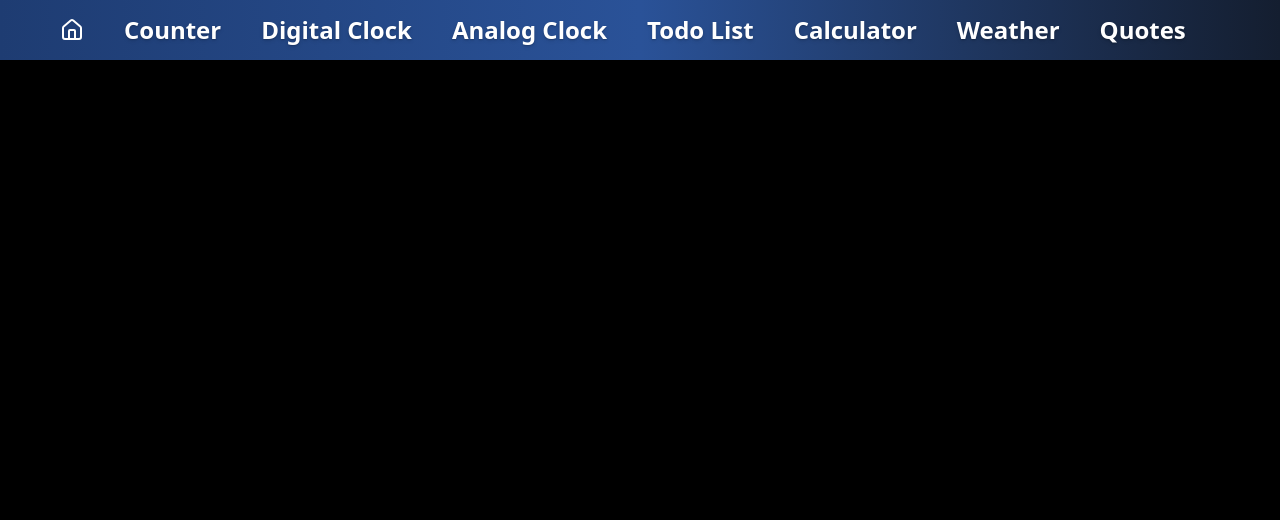
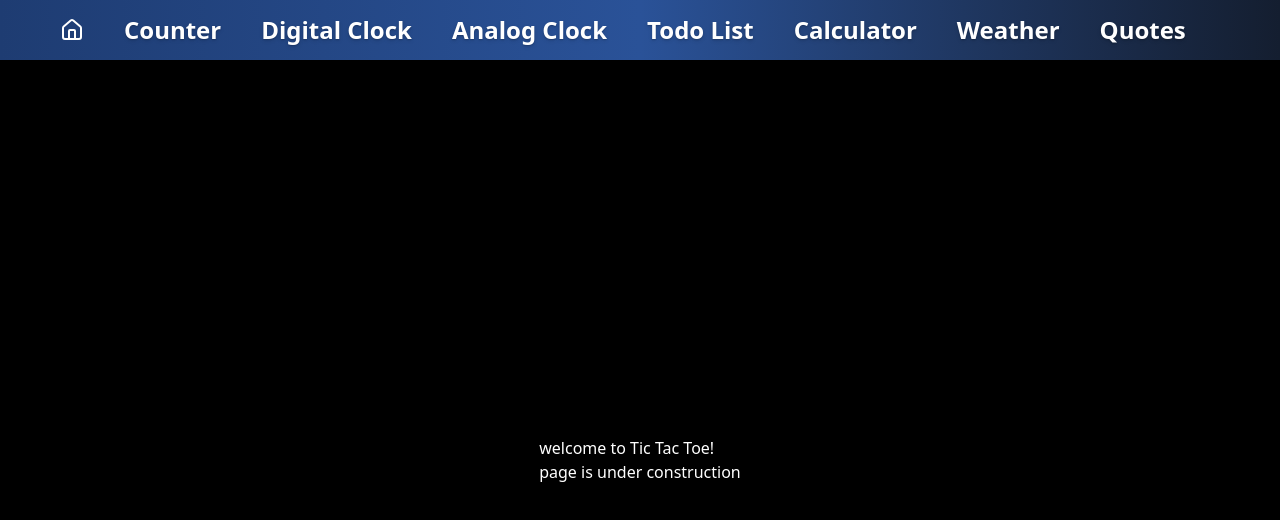
Before and after one commit to saitejavadagam/React-mini-projects, a React (Vite) app: page /tic-tac-toe in a window 1280 px wide. Shown: the top 520 px of the page. Built offline with nearby package versions, Linux system fonts and the light colour scheme.

Commit message:
ADD: TicTacToe.jsx

```diff
--- a/src/App.jsx
+++ b/src/App.jsx
@@ -6,6 +6,7 @@ import Loader from './components/Loader';
 
 const Home = React.lazy(() => import('./pages/Home'));
 const Counter = React.lazy(() => import("./pages/Counter"));
+const TicTacToe = React.lazy(() => import("./pages/TicTacToe"));
 const DigitalClock = React.lazy(() => import("./pages/DigitalClock"));
 const AnalogClock = React.lazy(() => import("./pages/AnalogClock"));
 const TodoList = React.lazy(() => import("./pages/TodoList"));
@@ -24,6 +25,7 @@ const App = () => {
       <Suspense fallback={<Loader />}>
         <Routes>
           <Route path="/" element={<Home setGradient={setGradient} />} />
+          <Route path="/tic-tac-toe" element={<TicTacToe setGradient={setGradient} />} />
           <Route path="/counter" element={<Counter setGradient={setGradient} />} />
           <Route path="/digitalclock" element={<DigitalClock setGradient={setGradient} />} />
           <Route path="/analogclock" element={<AnalogClock setGradient={setGradient} />} />
--- a/src/pages/Home.jsx
+++ b/src/pages/Home.jsx
@@ -3,6 +3,12 @@ import { cardImages } from '../assets/home/cards/cardImages';
 import { useEffect } from "react";
 
 const cards = [
+    {
+        title: "Tic Tac Toe",
+        path: "/tic-tac-toe",
+        image: cardImages.counter,
+        description: "Tic Tac Toe game"
+    },
     {
         title: "Counter",
         path: "/counter",
--- /dev/null
+++ b/src/pages/TicTacToe.jsx
@@ -0,0 +1,12 @@
+import React from 'react'
+
+export default function TicTacToe() {
+    return (
+        <div
+            className='min-h-screen text-white flex justify-center items-center'
+        >
+            welcome to Tic Tac Toe! <br />
+            page is under construction
+        </div>
+    )
+}
```
Also changed, not shown: 1 other file (tests, documents, lock files or other folders).
